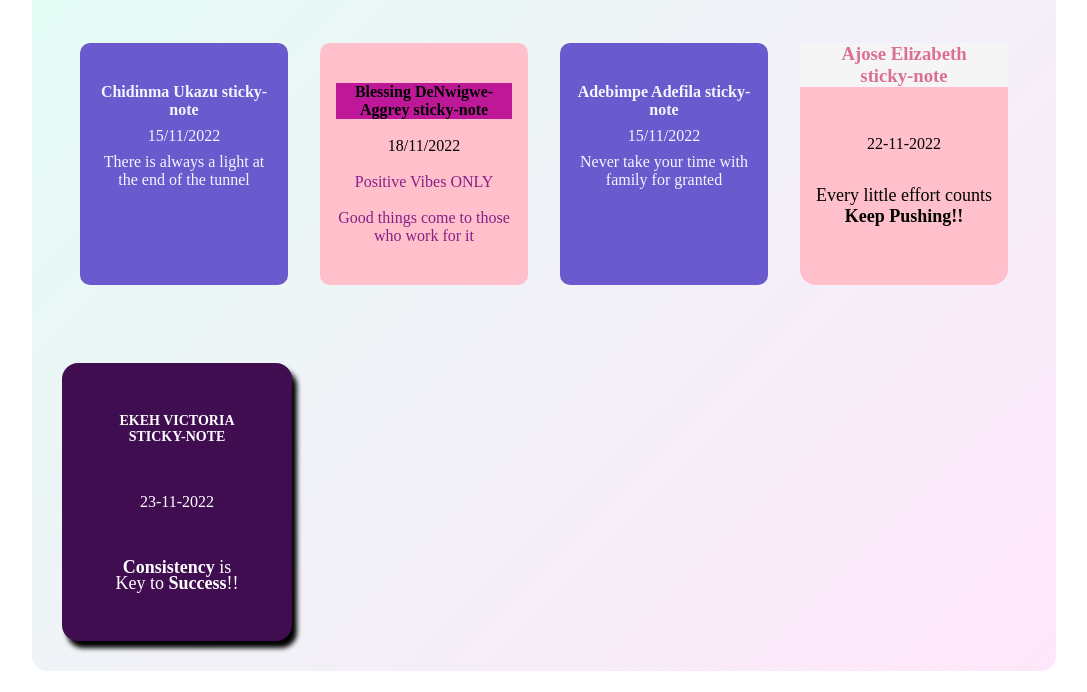
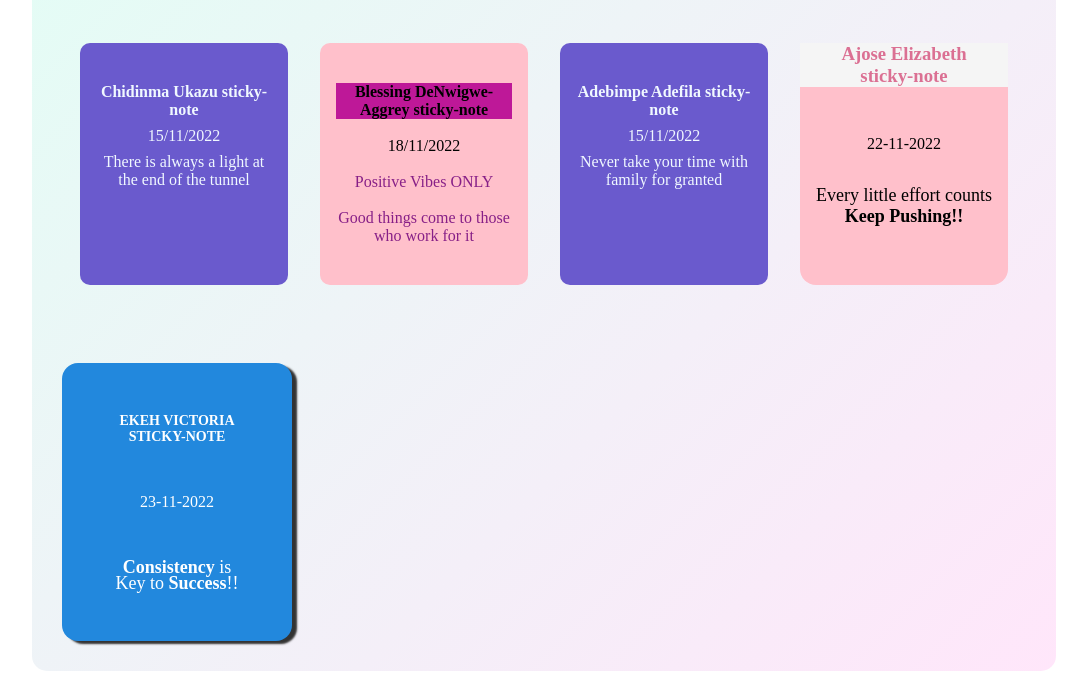
Before and after one commit to chidinma1234/Team1-subgroup1-stickynotes, a plain HTML site: page index.html in a window 1280 px wide. Shown: the part 108-800 px from the top of the page, without its empty margins (96-1183 px from the left). Drawn offline with Linux system fonts and the light colour scheme.

Commit message:
added my sticky note

```diff
--- a/Css/styles.css
+++ b/Css/styles.css
@@ -78,14 +78,14 @@ body {
 }
 
 #vicky{
-    background: #400d51;
+    background: #28d;
     width: 230px;
     border-radius: 1rem;
     padding: 50px;
     margin: 30px;
     color: #fff;
     text-align: center;
-    box-shadow: 5px 7px 5px black;
+    box-shadow: 5px 3px 2px #333;
 }
 
 .card-head{
```
